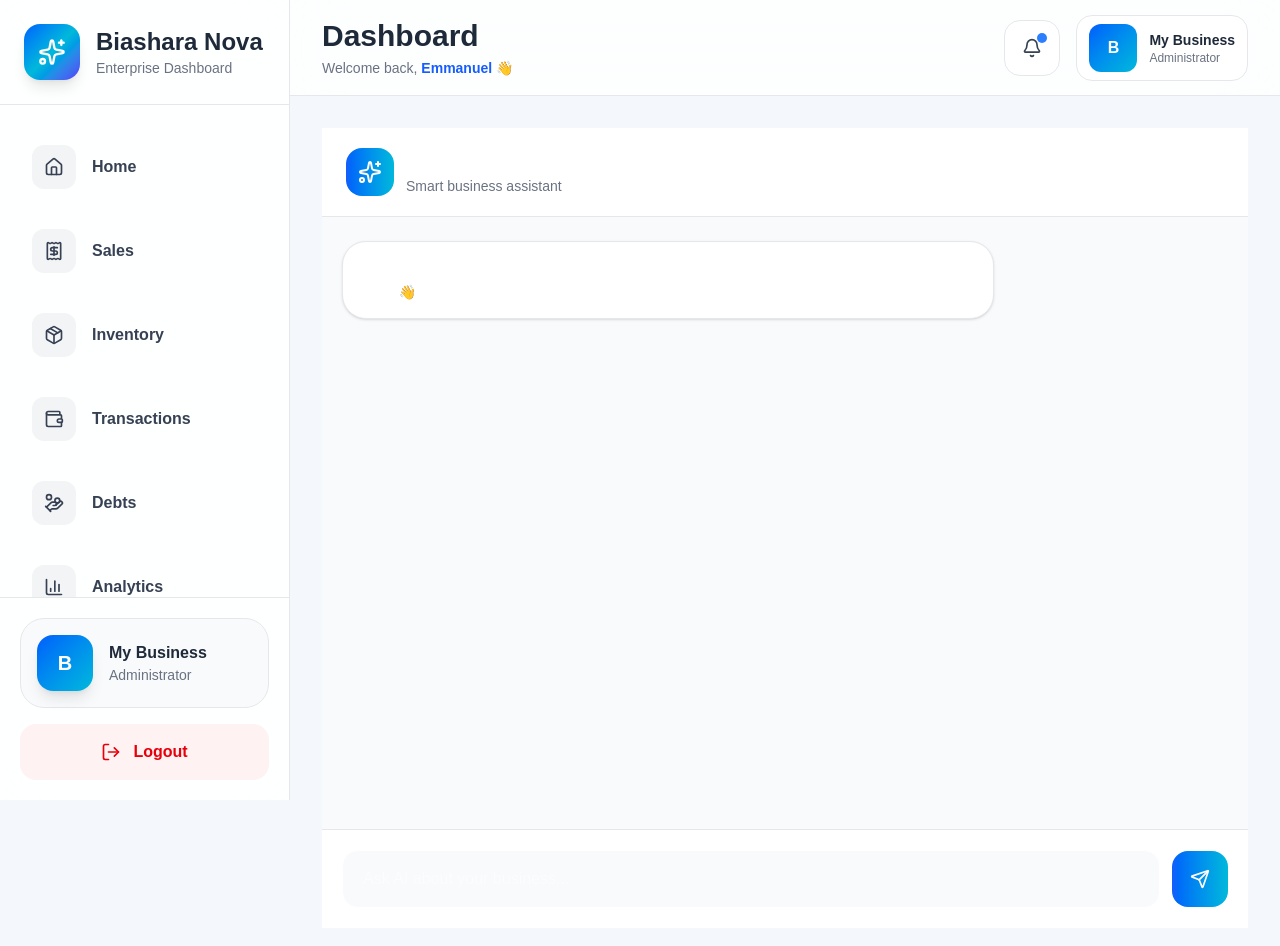
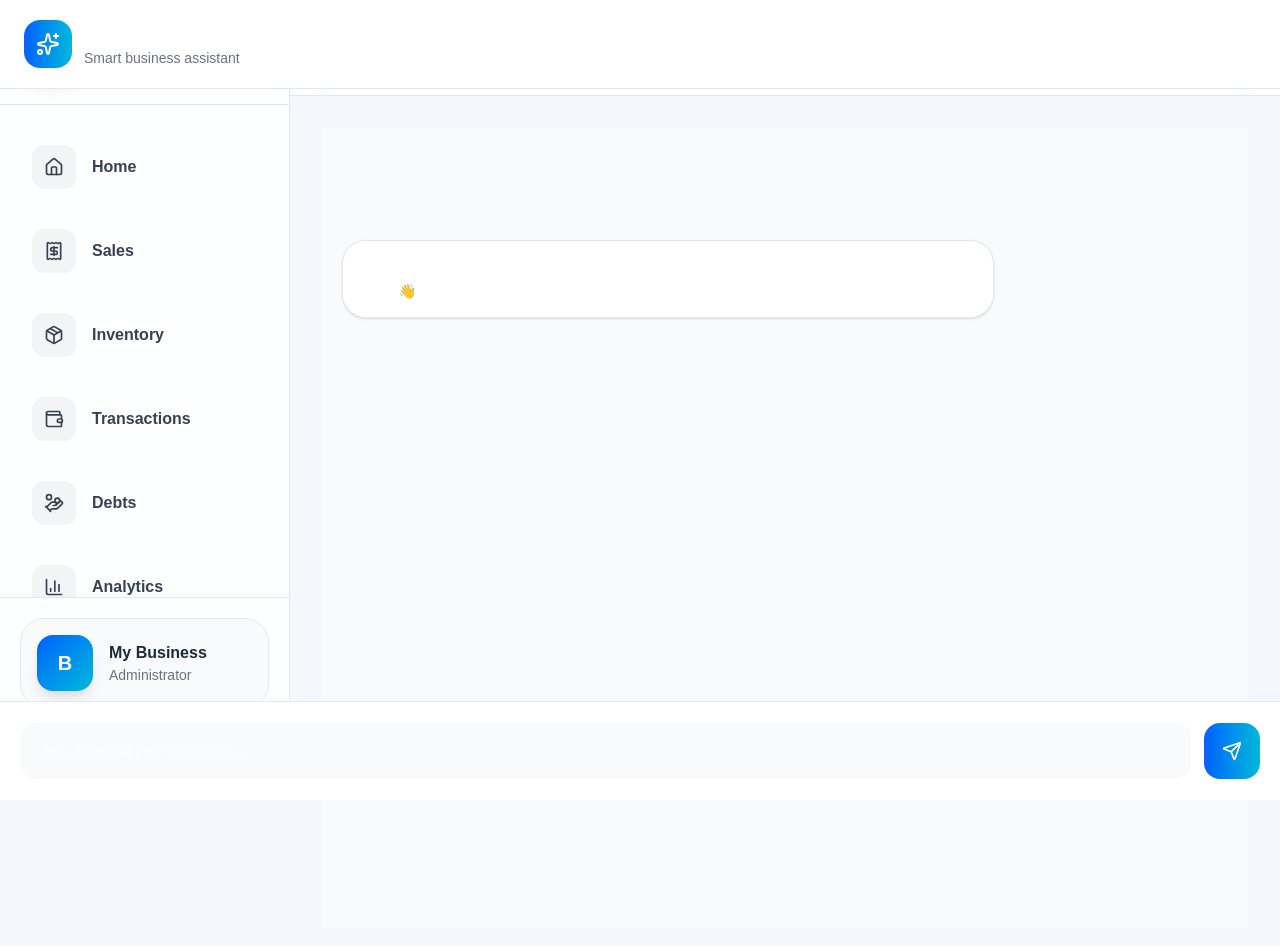
Before and after one commit to edanielmashika-debug/businesshealth, a Next.js app: page /ai in a window 1280 px wide. Shown: the top 946 px of the page. Built offline with nearby package versions, Linux system fonts and the light colour scheme; no server answers.

Commit message:
weweNiMkbue

```diff
--- a/app/ai/page.tsx
+++ b/app/ai/page.tsx
@@ -104,10 +104,10 @@ export default function AiChatbotPage() {
 
 return (
   <DashboardLayout>
-    <div className="h-screen flex flex-col bg-gray-50 dark:bg-slate-950 overflow-hidden">
+    <div className="h-screen bg-gray-50 dark:bg-slate-950 relative overflow-hidden">
 
-      {/* HEADER (fixed) */}
-      <div className="flex items-center justify-between px-6 py-5 border-b border-gray-200 dark:border-slate-800 bg-white dark:bg-slate-950 shrink-0">
+      {/* HEADER (FIXED TOP) */}
+      <div className="fixed top-0 left-0 right-0 z-50 flex items-center justify-between px-6 py-5 border-b border-gray-200 dark:border-slate-800 bg-white dark:bg-slate-950">
         <div className="flex items-center gap-3">
           <div className="w-12 h-12 rounded-2xl bg-gradient-to-r from-blue-600 to-cyan-500 flex items-center justify-center text-white">
             <Sparkles />
@@ -123,7 +123,7 @@ return (
       </div>
 
       {/* CHAT AREA (ONLY SCROLLABLE) */}
-      <div className="flex-1 overflow-y-auto px-5 py-6 space-y-5">
+      <div className="absolute top-[88px] bottom-[110px] left-0 right-0 overflow-y-auto px-5 py-6 space-y-5">
         {messages.map((msg, i) => (
           <div
             key={i}
@@ -162,8 +162,8 @@ return (
         <div ref={bottomRef} />
       </div>
 
-      {/* INPUT (fixed bottom) */}
-      <div className="shrink-0 p-5 border-t border-gray-200 dark:border-slate-800 bg-white dark:bg-slate-950">
+      {/* INPUT (FIXED BOTTOM) */}
+      <div className="fixed bottom-0 left-0 right-0 z-50 p-5 border-t border-gray-200 dark:border-slate-800 bg-white dark:bg-slate-950">
         <div className="flex items-center gap-3">
 
           <input
@@ -174,11 +174,10 @@ return (
             className="flex-1 rounded-2xl border px-5 py-4 bg-gray-50 dark:bg-slate-900 outline-none"
           />
 
-          {/* FIXED BUTTON CENTERING */}
           <button
             onClick={handleSend}
             disabled={loading}
-            className="w-14 h-14 rounded-2xl bg-gradient-to-r from-blue-600 to-cyan-500 text-white flex items-center justify-center hover:scale-105 transition disabled:opacity-50"
+            className="w-14 h-14 flex items-center justify-center rounded-2xl bg-gradient-to-r from-blue-600 to-cyan-500 text-white hover:scale-105 transition disabled:opacity-50"
           >
             <Send size={20} />
           </button>
```
